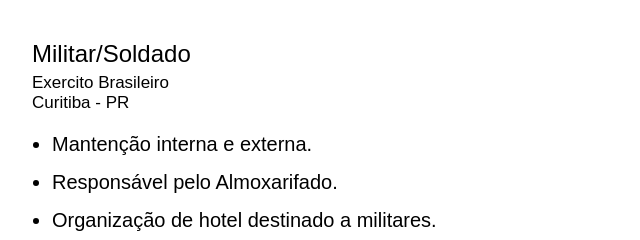
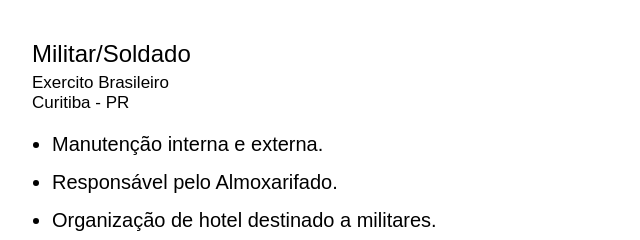
Before and after one commit to HTorike/Curriculo, a plain HTML site: page index.html in a window 1280 px wide. Shown: the part 2040-2280 px from the top of the page, 0-640 px from the left. Drawn offline with Linux system fonts and the light colour scheme; a web font is replaced by a local one.

Commit message:
Correção de texto

```diff
--- a/index.html
+++ b/index.html
@@ -96,7 +96,7 @@
                 <h2 class="sec2-cargo">Militar/Soldado</h2>
                 <p class="sec2-empresa">Exercito Brasileiro<br>Curitiba - PR</p>
                 <ul class="sec2-lista">
-                    <li>Mantenção interna e externa.</li>
+                    <li>Manutenção interna e externa.</li>
                     <li>Responsável pelo Almoxarifado.</li>
                     <li>Organização de hotel destinado a militares.</li>
                 </ul>
```
